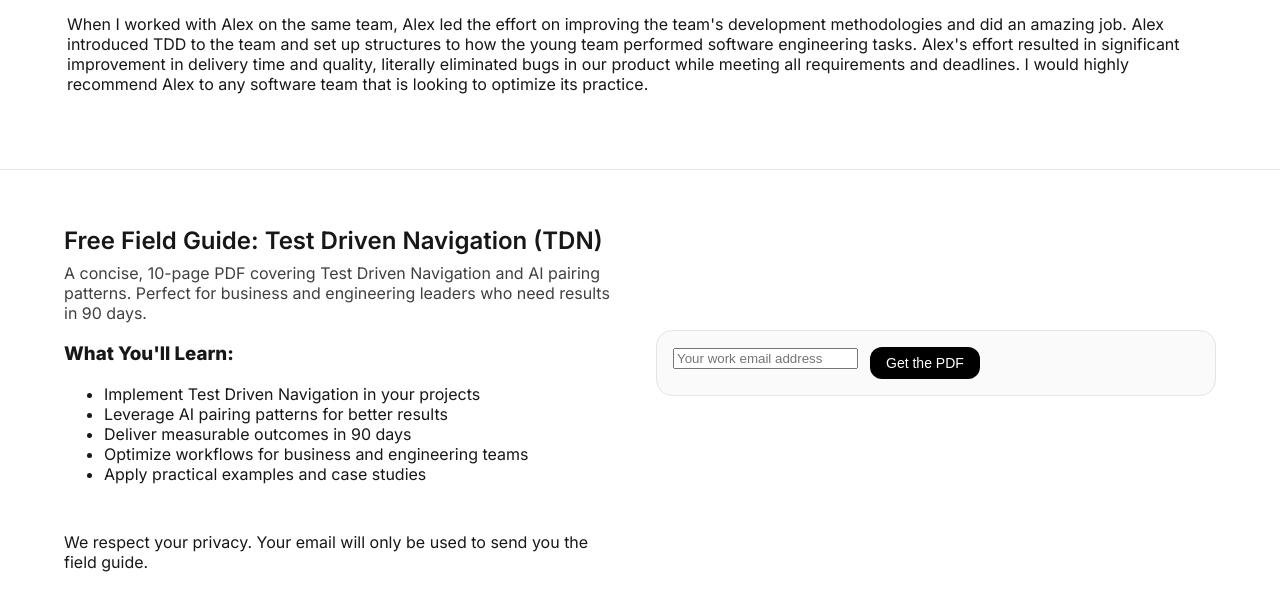
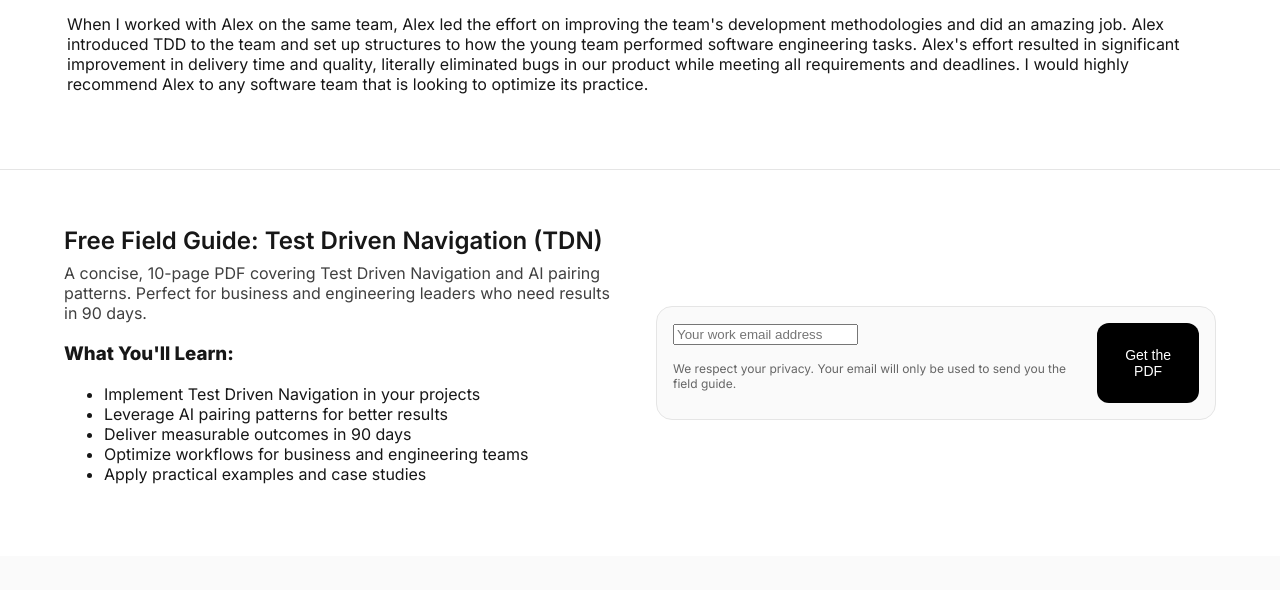
Before and after one commit to alexbunardzic/alexbunardzic.github.io, a plain HTML site: page index.html in a window 1280 px wide. Shown: the part 6930-7520 px from the top of the page. Drawn offline with nearby package versions, Linux system fonts and the light colour scheme.

Commit message:
fixes email form

```diff
--- a/index.html
+++ b/index.html
@@ -571,6 +571,7 @@
             <h3 class="lead-magnet-title">Free Field Guide: Test Driven Navigation (TDN)</h3>
             <p class="lead-magnet-text">
                 A concise, 10-page PDF covering Test Driven Navigation and AI pairing patterns. Perfect for business and engineering leaders who need results in 90 days.
+            </p>
             <h3>What You'll Learn:</h3>
             <ul>
                 <li>Implement Test Driven Navigation in your projects</li>
@@ -579,10 +580,8 @@
                 <li>Optimize workflows for business and engineering teams</li>
                 <li>Apply practical examples and case studies</li>
             </ul>
-                    </p>
         </div>
-                <form class="lead-magnet-form">
-                    <form id="download-form" action="https://formsubmit.co/alexbunardzic@gmail.com" method="POST">
+        <form id="download-form" class="lead-magnet-form" action="https://formsubmit.co/alexbunardzic@gmail.com" method="POST">
             <!-- FormSubmit configuration -->
             <input type="hidden" name="_subject" value="New Field Guide Request">
             <input type="hidden" name="_template" value="table">
@@ -590,10 +589,12 @@
             <input type="hidden" name="_autoresponse" value="Thank you for requesting our Field Guide: Test Driven Navigation. You can download it from this link: https://drive.google.com/file/d/1415mQQ2vq0aRwEi6Y7c9oJPPJVI7GQj_/view?usp=sharing">
             <div class="form-group">
                 <input type="email" id="email" name="email" placeholder="Your work email address" required>
+                <p style="margin-top: 1rem; font-size: 0.75rem; color: #666;">
+                    We respect your privacy. Your email will only be used to send you the field guide.
+                </p>
             </div>
             <button type="submit" class="btn-form">Get the PDF</button>
         </form>
-                We respect your privacy. Your email will only be used to send you the field guide.
     </div>
 </section>
 
```
Lines whose indentation alone changed are shown as unchanged.
